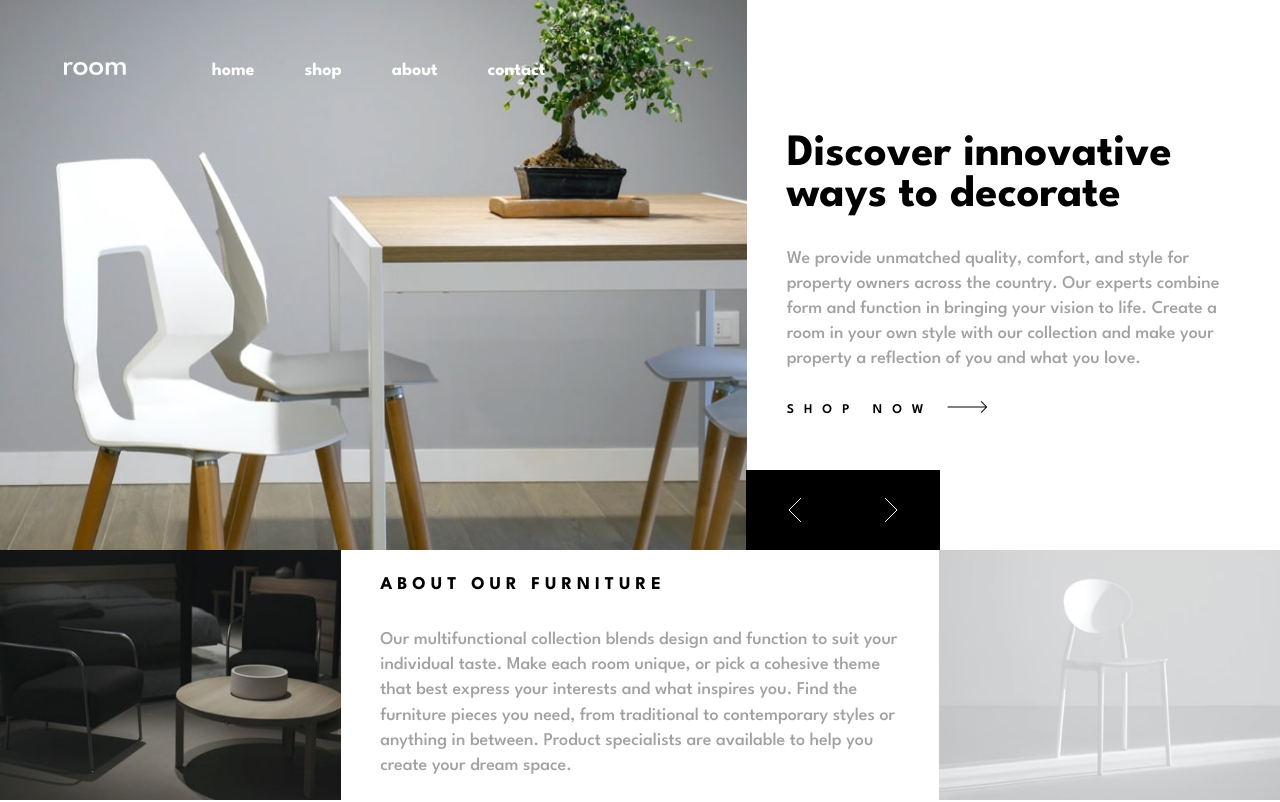
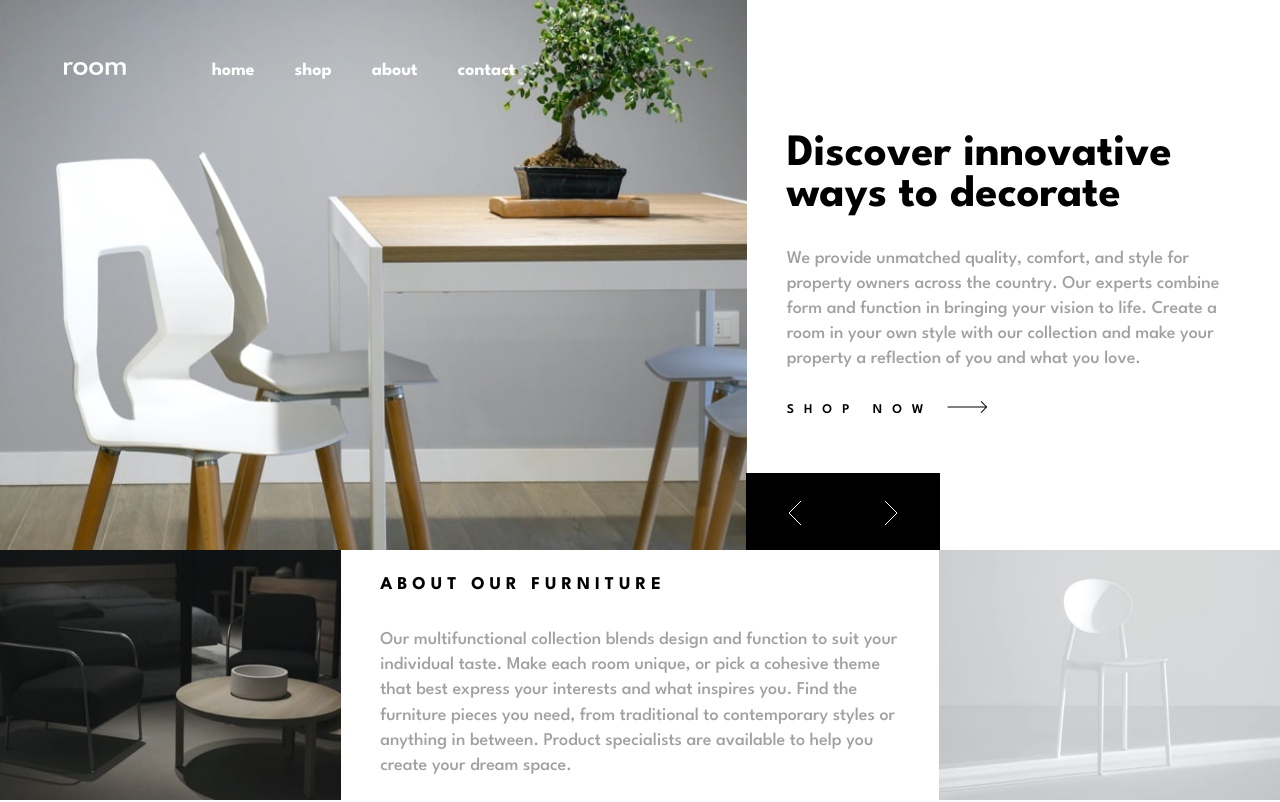
Before and after one commit to Dng120696/room-homepage, a plain HTML site: page index.html in a window 1280 px wide. Drawn offline with Linux system fonts and the light colour scheme.

Commit message:
initial commit

```diff
--- a/style.css
+++ b/style.css
@@ -109,7 +109,7 @@ h1,p:not(.main--info){
   transition: left 600ms;
 }
 .menu-links ul{
-  gap: clamp(2rem,6.5vw,5rem);
+  gap: clamp(2rem,6.5vw,4rem);
 }
 .menu-links a{
   color: var(--Black);
@@ -292,7 +292,7 @@ header{
   }
   .arrow-buttons{
     left:58.3%;
-    top:85.5%;
+    top:86%;
     width: clamp(15.5rem,15.1vw,23rem);
     height: clamp(7rem,7.5vw,8rem);
   }
```
